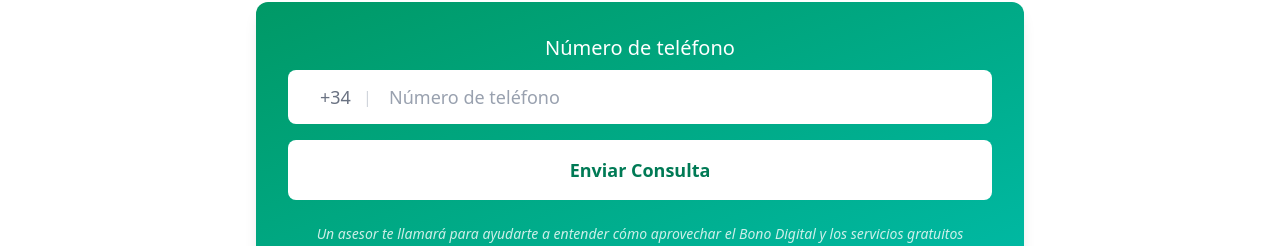
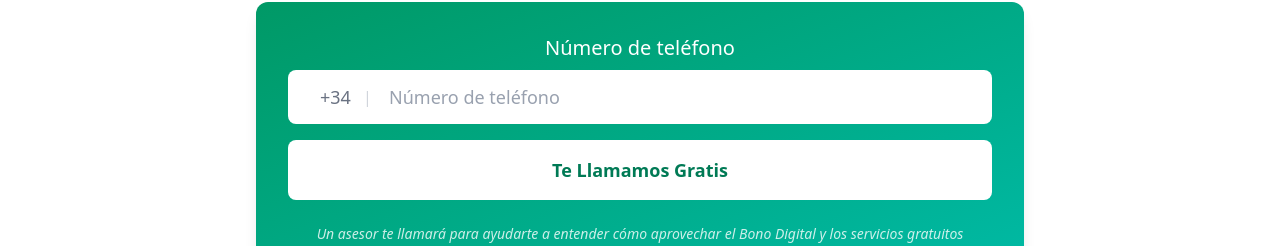
Before and after one commit to JorgeAlleresSiWeb/SiWebCanariasSticky, a React (Vite) app: page / in a window 1280 px wide. Shown: the part 2657-2903 px from the top of the page. Built offline with nearby package versions, Linux system fonts and the light colour scheme.

Commit message:
Modifico el texto del botón de envío

```diff
--- a/src/components/SecondFormCall.tsx
+++ b/src/components/SecondFormCall.tsx
@@ -65,7 +65,7 @@ function SecondFormCall() {
                 className="w-full bg-white text-emerald-700 py-4 px-6 rounded-lg hover:bg-emerald-50 transform hover:scale-105 duration-300 ease-in-out font-bold text-lg"
                 onClick={handleSubmit}
               >
-                Enviar Consulta
+                Te Llamamos Gratis
               </button>
             </form>
 
```
